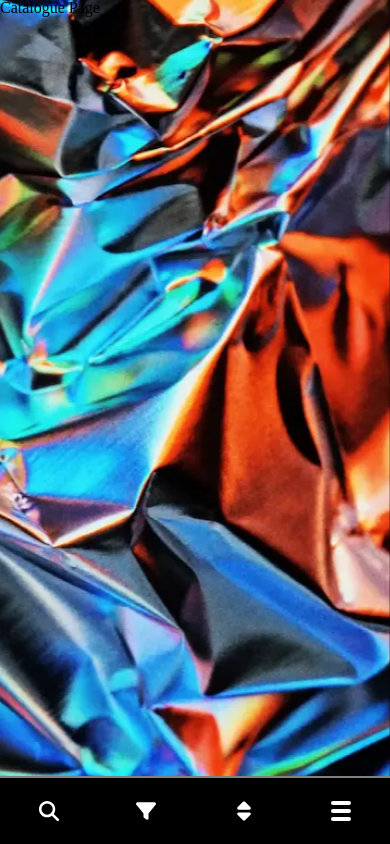
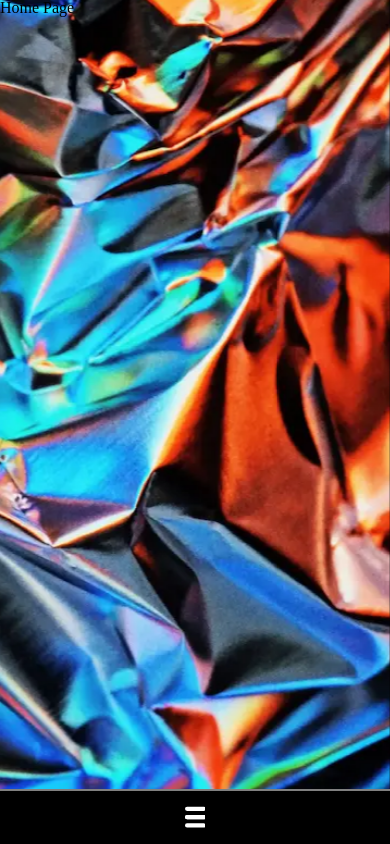
Before and after one commit to Driijko/wren, a Svelte app: page / in a window 390 px wide. Built offline with nearby package versions, Linux system fonts and the light colour scheme.

Commit message:
InterfaceSelect: apply uarr units to mobile styling.

```diff
--- a/src/components/1-site/interface/select/InterfaceSelect.svelte
+++ b/src/components/1-site/interface/select/InterfaceSelect.svelte
@@ -40,9 +40,10 @@ menu :global(svg) {
 /* MOBILE ---------------------------------------- */
 @media (orientation:portrait) {
 menu {
+  --b: calc(var(--hpx) * 0.004);
   justify-content: space-around;
   /* gap: 2dvh; */
-  height: 8dvh;
+  height: calc(var(--hpx) * 0.08);
   /* padding-left: 5dvh; */
   /* border-top-color: hsl(0, 0%, 15%);
   border-top-style: solid;
@@ -60,7 +61,7 @@ menu :global(li) {
   /* width: 8dvh; */
   /* border: 1px solid hsl(0, 0%, 50%); */
   flex: 1;
-  height: 8dvh;
+  height: 100%;
   color: white;
   /* border: 1px solid red; */
 }
@@ -77,26 +78,27 @@ menu :global(button) {
   align-items: center;
 }
 menu :global(svg) {
-  width: 20px;
-  height: 22px;
+  width: calc(var(--hpx) * 0.03);
+  height: calc(var(--hpx) * 0.035);
+  /* height: 22px; */
   /* border: 1px solid red; */
 }
 menu.site :global(li.selected) {
   background-color: hsl(0, 0%, 10%);
-  border-left: 2px solid grey;
-  border-right: 2px solid grey;
+  border-left: var(--b) solid grey;
+  border-right: var(--b) solid grey;
 }
 menu.site :global(li.selected:nth-child(1)) {
   border-left: none;
 }
 menu.site :global(li:not(.selected)) {
-  border-top: 2px solid grey;
+  border-top: var(--b) solid grey;
 }
 menu.site-menu :global(li.selected) {
   background-color: hsl(0, 0%, 20%);
-  border: 2px solid grey;
+  border: var(--b) solid grey;
   border-top: none;
-  transform: scaleY(1.04) translateY(1.9%);
+  transform: scaleY(1.03) translateY(1.9%);
 }
 menu.site-menu :global(li.selected:first-child) {
   border-left: none;
@@ -105,13 +107,14 @@ menu.site-menu :global(li.selected:last-child) {
   border-right: none;
 }
 menu.site-menu :global(li:not(.selected)) {
-  border-top: 2px solid grey;
+  border-top: var(--b) solid grey;
 }
 menu :global(li.selected svg) {
   transform: scale(1.4);
 }
 menu :global(.site-menu-modal-toggle-button.open svg) {
   transform: scale(1.8);
+  color: red;
 }
 menu :global(li:has(.interface-modal-closer-button)) {
   /* margin-left: auto; */
@@ -119,8 +122,8 @@ menu :global(li:has(.interface-modal-closer-button)) {
   /* border: 1px solid blue; */
 }
 menu :global(.interface-modal-closer-button svg) {
-  width: 45px;
-  height: 45px;
+  width: calc(var(--hpx) * 0.05);
+  height: calc(var(--hpx) * 0.05);
 }
 }
 
--- a/src/dynamic/currentPage.js
+++ b/src/dynamic/currentPage.js
@@ -1,7 +1,7 @@
 import { writable } from "svelte/store";
 
 // STATE ----------------------------------------
-export const currentPage = writable("catalogue");
+export const currentPage = writable("home");
 export const currentProduct = writable("");
 export const exiting = writable(false);
 const currentPageExit = {
```
